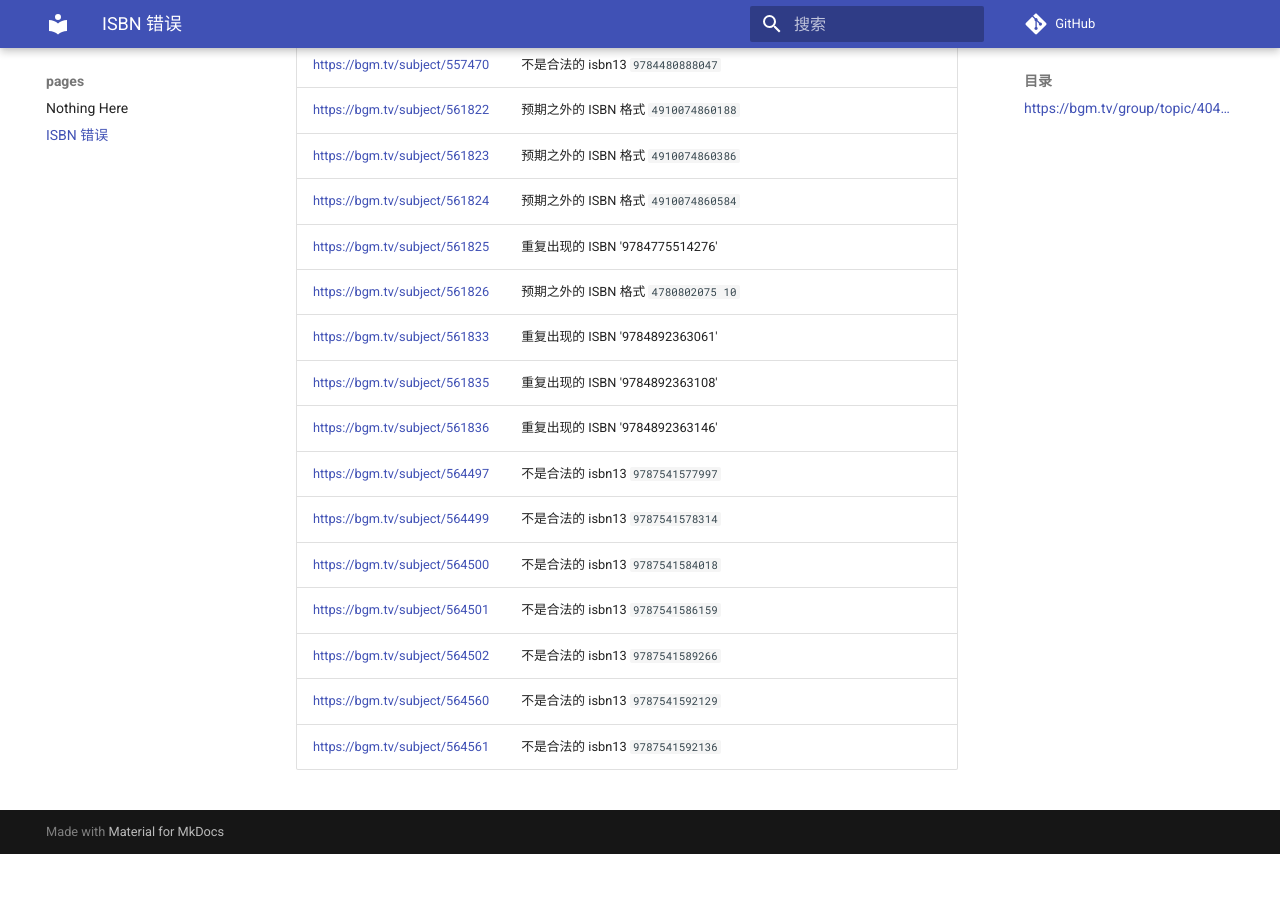
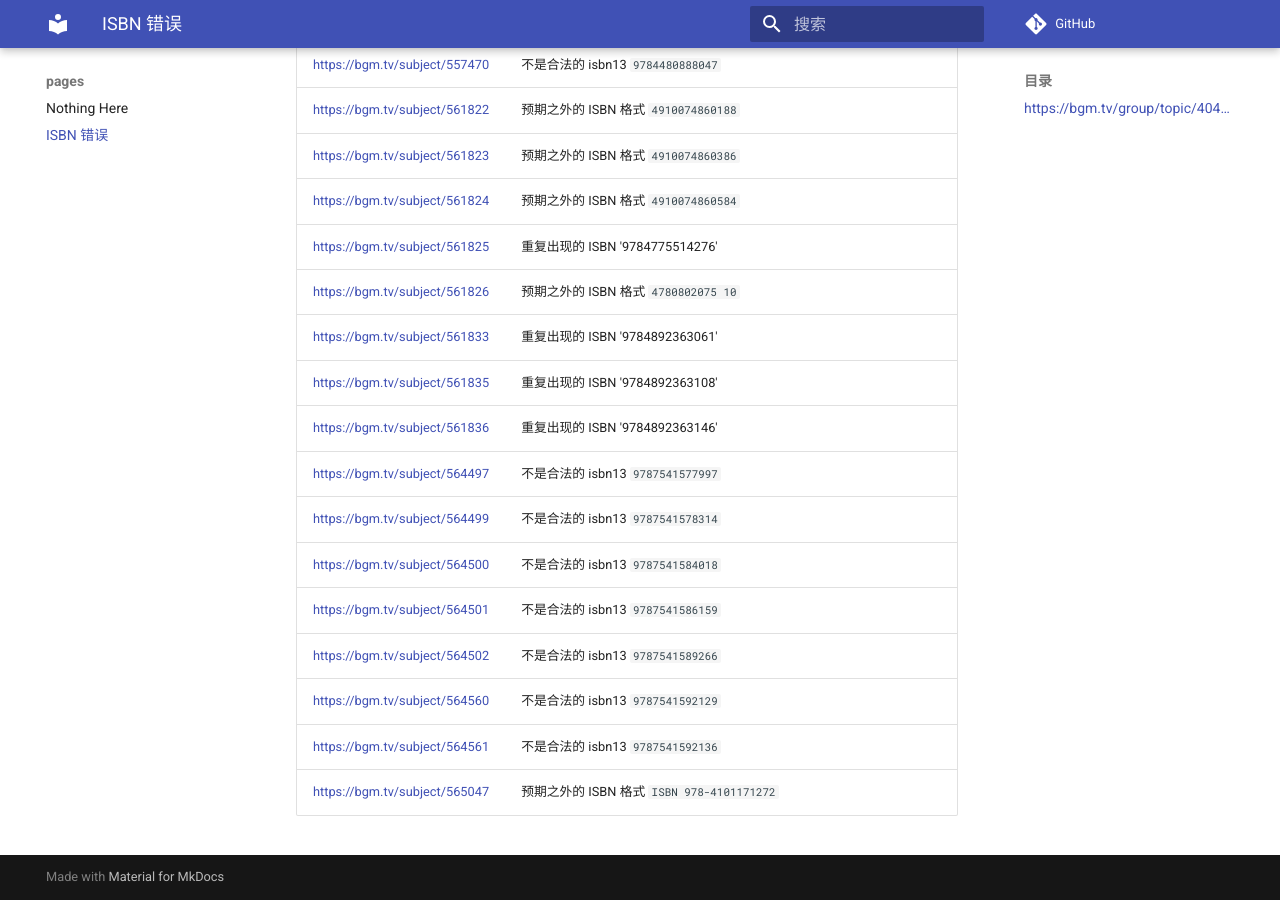
Before and after one commit to trim21/bangumi-pages, an MkDocs documentation site: the page built from docs/isbn.md, in a window 1280 px wide and 900 px high, scrolled down 7551 px. Built offline with MkDocs 1.6.1 and Material for MkDocs 9.7.7, drawn with Linux system fonts in a browser that asks for light colours; comment, search, counter and statistics services are not loaded; before the commit the page ends 8405 px from its top, so only the background shows below that; part of the change alters nothing that is shown.

Commit message:
update isbn.md

```diff
--- a/docs/isbn.md
+++ b/docs/isbn.md
@@ -1,7 +1,7 @@
 # ISBN 错误
 ## <https://bgm.tv/group/topic/404801>
 
-total 176
+total 177
 
 | url | error |
 | --- |  ---  |
@@ -181,3 +181,4 @@ total 176
 | <https://bgm.tv/subject/564502> | 不是合法的 isbn13 <code>9787541589266</code> |
 | <https://bgm.tv/subject/564560> | 不是合法的 isbn13 <code>9787541592129</code> |
 | <https://bgm.tv/subject/564561> | 不是合法的 isbn13 <code>9787541592136</code> |
+| <https://bgm.tv/subject/565047> | 预期之外的 ISBN 格式 `ISBN 978-4101171272` |
```
